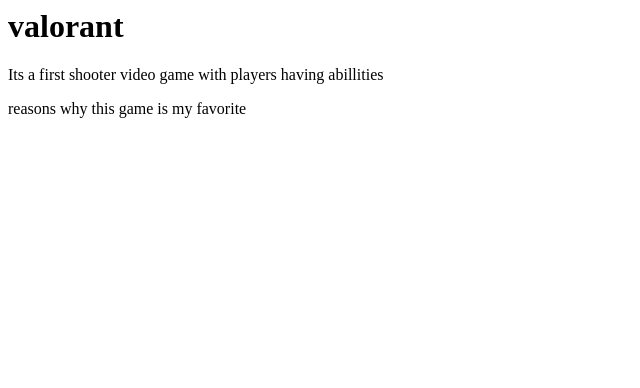
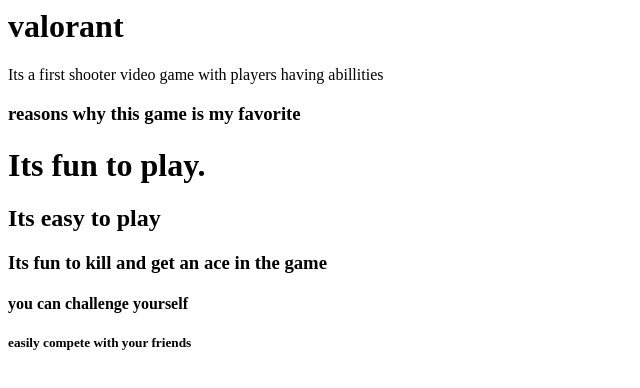
Before and after one commit to kquroo/lancealt, a plain HTML site: page sample2.html in a window 1280 px wide. Shown: the whole page, without its empty margins (0-640 px from the left). Drawn offline with Linux system fonts and the light colour scheme.

Commit message:
Update sample2.html

```diff
--- a/sample2.html
+++ b/sample2.html
@@ -16,4 +16,13 @@
 
 		<div/>
 
-		<span> reasons why this game is my favorite </span>
+		<span>
+			<h3>reasons why this game is my favorite</h3>
+
+			<h1>Its fun to play.</h1>
+			<h2>Its easy to play</h2>
+			<h3>Its fun to kill and get an ace in the game</h3>
+			<h4>you can challenge yourself</h4>
+			<h5>easily compete with your friends</h5>
+
+		</span>
```
